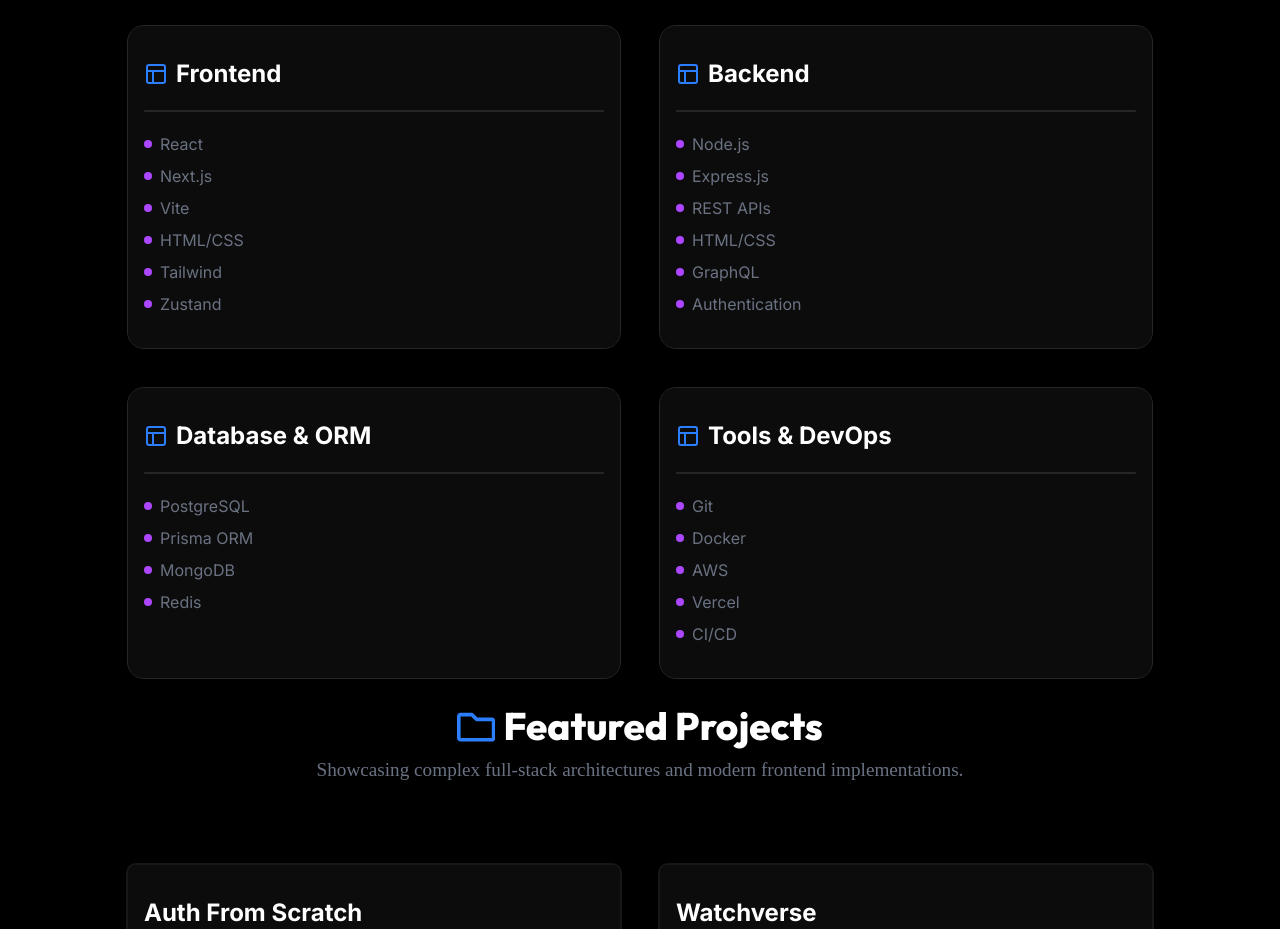
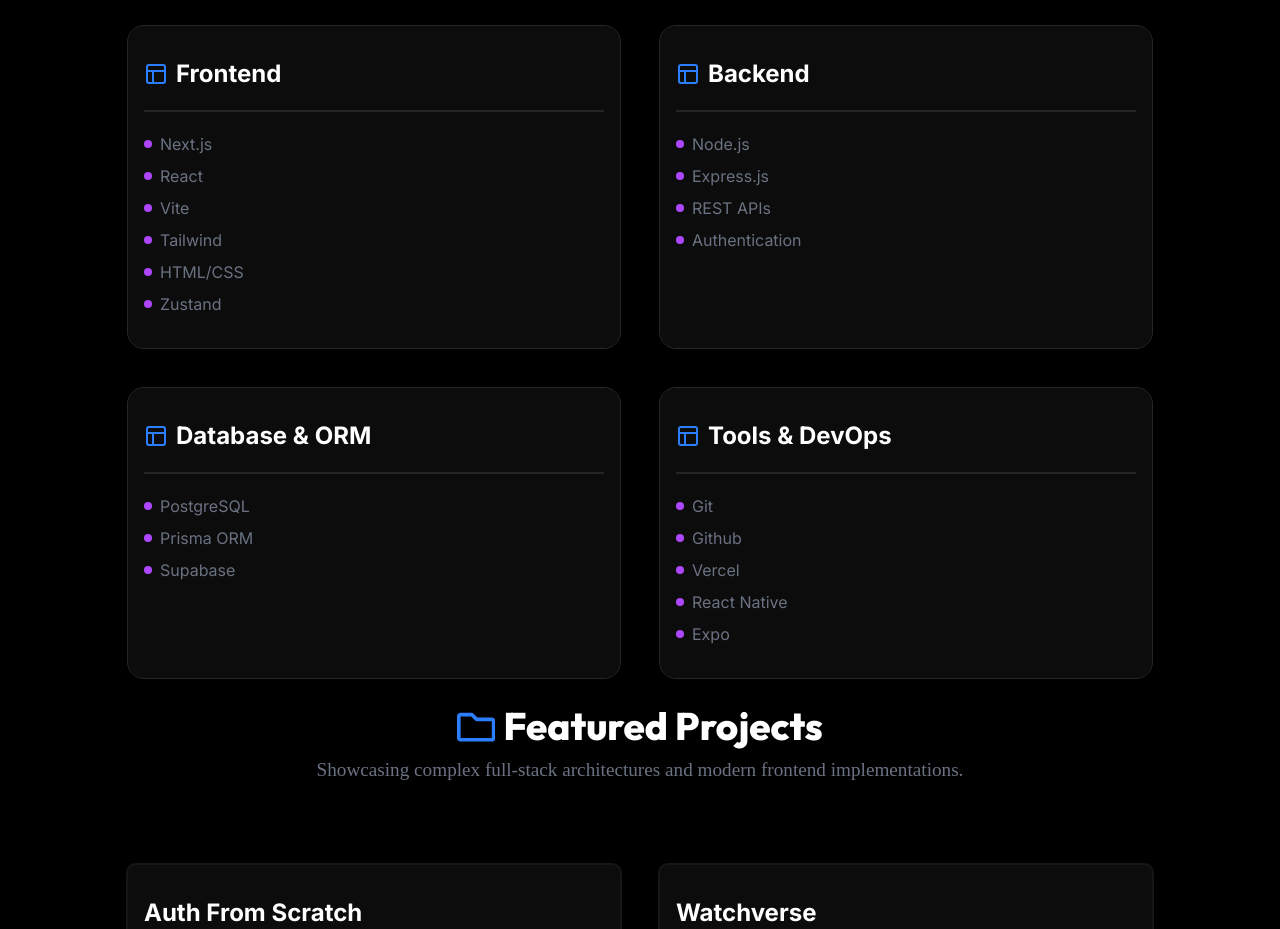
Before and after one commit to yaseenrehan123/portfolio, a Next.js app: page / in a window 1280 px wide. Shown: the part 960-1889 px from the top of the page. Built offline with nearby package versions, Linux system fonts and the light colour scheme.

Commit message:
Portfolio Finalized

```diff
--- a/features/skills-section/skillsContainer.tsx
+++ b/features/skills-section/skillsContainer.tsx
@@ -11,11 +11,11 @@
                     title='Frontend'
                     icon={<FiLayout />}
                     skills={[
+                        "Next.js",
                         "React",
-                        "Next.js",
                         "Vite",
+                        "Tailwind",
                         "HTML/CSS",
-                        "Tailwind",
                         "Zustand"
                     ]} />
                 {/*BACKEND*/}
@@ -26,8 +26,6 @@
                         "Node.js",
                         "Express.js",
                         "REST APIs",
-                        "HTML/CSS",
-                        "GraphQL",
                         "Authentication"
                     ]} />
                 {/*DATABASE*/}
@@ -37,8 +35,7 @@
                     skills={[
                         "PostgreSQL",
                         "Prisma ORM",
-                        "MongoDB",
-                        "Redis",
+                        "Supabase"
                     ]} />
                 {/*TOOLS*/}
                 <SkillCard
@@ -46,10 +43,11 @@
                     icon={<FiLayout />}
                     skills={[
                         "Git",
-                        "Docker",
-                        "AWS",
+                        "Github",
                         "Vercel",
-                        "CI/CD",
+                        "React Native",
+                        "Expo"
+
                     ]} />
             </div>
         </div>
--- a/libs/projectData.ts
+++ b/libs/projectData.ts
@@ -44,7 +44,7 @@
         description: "A custom game engine written in TypeScript, which allows you to draw sprites on a canvas and make 2D games.",
         techTags: ["Node.js", "TypeScript", "Game", "HTML5 Canvas"],
         githubSrc: "https://github.com/yaseenrehan123/Piton-Engine",
-        videoUrl: "https://www.youtube.com/embed/YOUR_VIDEO_ID_HERE",
+        videoUrl: "https://www.youtube.com/embed/t78hQ2R2-C0?si=xs9j6P7Ky0RcQ9jw",
         screenshotUrls: [
             "/images/pitonengine/1.png",
             "/images/pitonengine/2.png",
```
